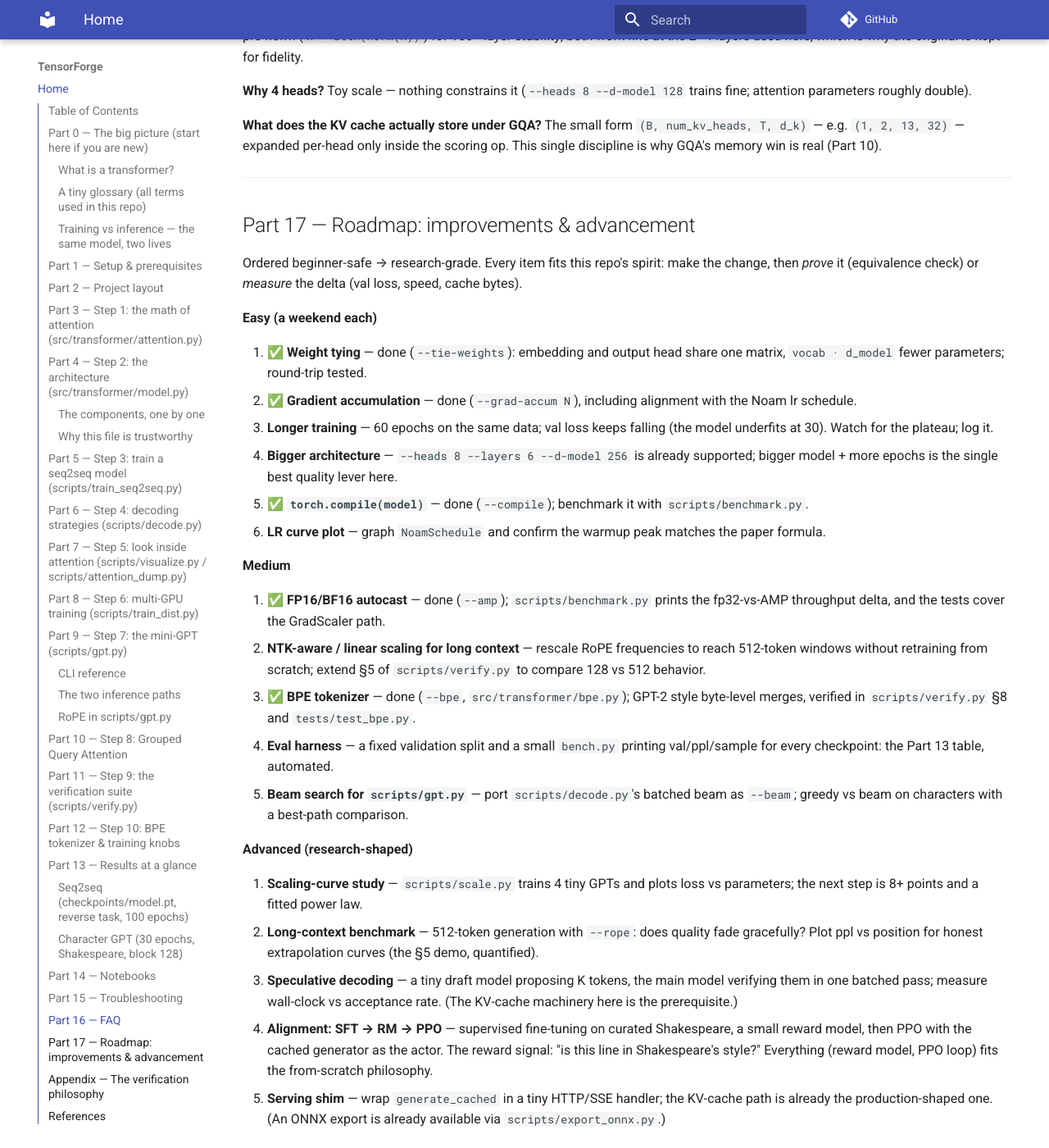
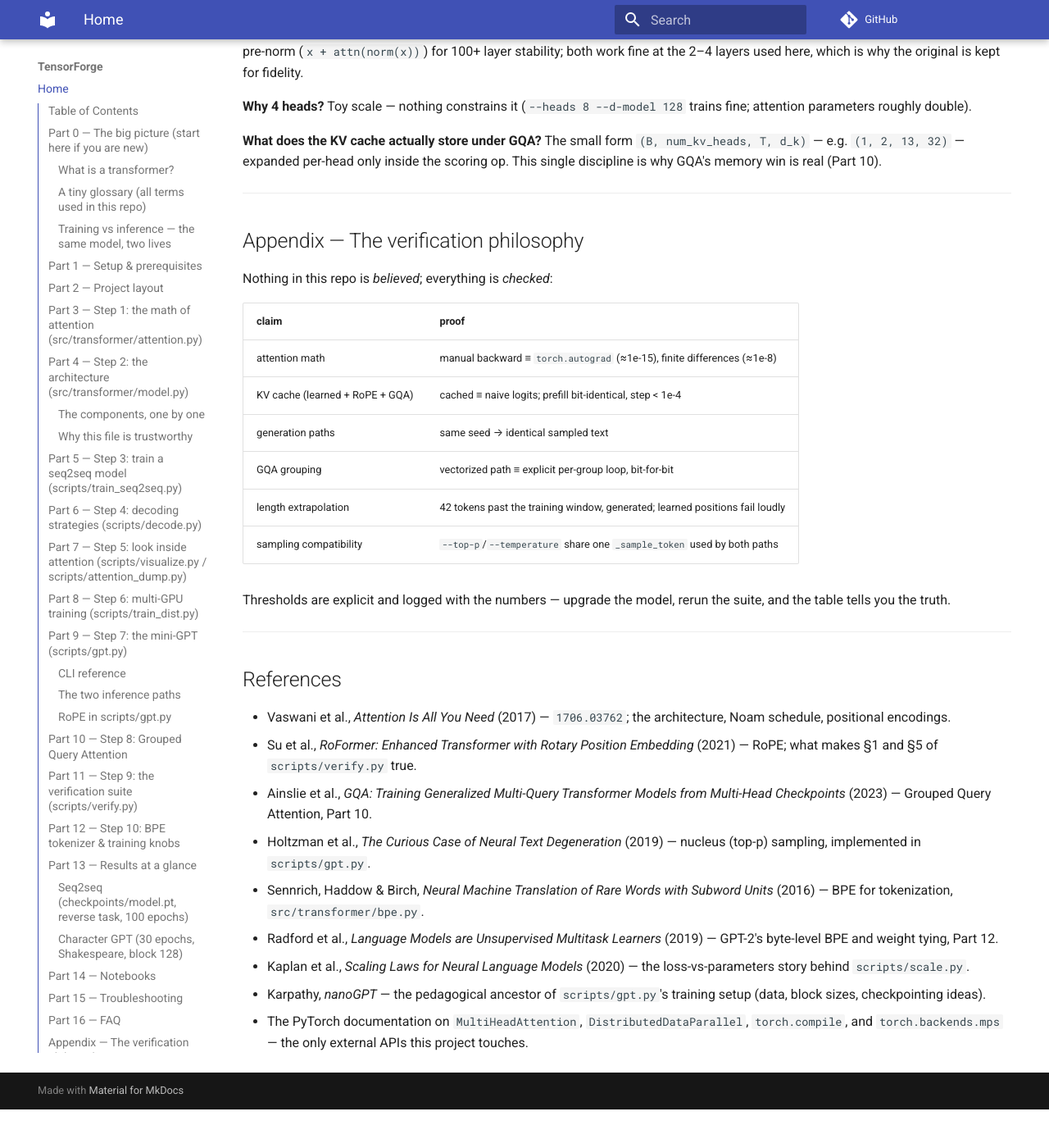
Before and after one commit to Priyansh-100/TensorForge, an MkDocs documentation site: the page built from docs/index.md, in a window 1280 px wide and 1400 px high, scrolled down 15653 px. Shown: the whole window at 82% size. Built offline with MkDocs 1.6.1 and Material for MkDocs 9.7.7, drawn with Linux system fonts in a browser that asks for light colours; comment, search, counter and statistics services are not loaded; after the commit the page ends 17006 px from its top, so only the background shows below that; some of the changed text lies outside the part shown.

```diff
--- a/docs/index.md
+++ b/docs/index.md
@@ -45,7 +45,7 @@
 - [Part 14 — Notebooks](#part-14--notebooks)
 - [Part 15 — Troubleshooting](#part-15--troubleshooting)
 - [Part 16 — FAQ](#part-16--faq)
-- [Part 17 — Roadmap: improvements & advancement](#part-17--roadmap-improvements--advancement)
+- [Roadmap](ROADMAP.md)
 - [Appendix — The verification philosophy](#appendix--the-verification-philosophy)
 - [References](#references)
 
@@ -693,65 +694,6 @@
 
 ---
 
-## Part 17 — Roadmap: improvements & advancement
-
-Ordered beginner-safe → research-grade. Every item fits this repo's spirit:
-make the change, then *prove* it (equivalence check) or *measure* the delta
-(val loss, speed, cache bytes).
-
-**Easy (a weekend each)**
-
-1. ✅ **Weight tying** — done (`--tie-weights`): embedding and output head
-   share one matrix, `vocab · d_model` fewer parameters; round-trip tested.
-2. ✅ **Gradient accumulation** — done (`--grad-accum N`), including
-   alignment with the Noam lr schedule.
-3. **Longer training** — 60 epochs on the same data; val loss keeps falling
-   (the model underfits at 30). Watch for the plateau; log it.
-4. **Bigger architecture** — `--heads 8 --layers 6 --d-model 256` is
-   already supported; bigger model + more epochs is the single best quality
-   lever here.
-5. ✅ **`torch.compile(model)`** — done (`--compile`); benchmark it with
-   `scripts/benchmark.py`.
-6. **LR curve plot** — graph `NoamSchedule` and confirm the warmup peak
-   matches the paper formula.
-
-**Medium**
-
-7. ✅ **FP16/BF16 autocast** — done (`--amp`); `scripts/benchmark.py` prints
-   the fp32-vs-AMP throughput delta, and the tests cover the GradScaler path.
-8. **NTK-aware / linear scaling for long context** — rescale RoPE
-   frequencies to reach 512-token windows without retraining from scratch;
-   extend §5 of `scripts/verify.py` to compare 128 vs 512 behavior.
-9. ✅ **BPE tokenizer** — done (`--bpe`, `src/transformer/bpe.py`); GPT-2
-   style byte-level merges, verified in `scripts/verify.py` §8 and
-   `tests/test_bpe.py`.
-10. **Eval harness** — a fixed validation split and a small
-    `bench.py` printing val/ppl/sample for every checkpoint: the Part 13
-    table, automated.
-11. **Beam search for `scripts/gpt.py`** — port `scripts/decode.py`'s
-    batched beam as `--beam`; greedy vs beam on characters with a best-path
-    comparison.
-
-**Advanced (research-shaped)**
-
-12. **Scaling-curve study** — `scripts/scale.py` trains 4 tiny GPTs and plots
-    loss vs parameters; the next step is 8+ points and a fitted power law.
-13. **Long-context benchmark** — 512-token generation with `--rope`: does
-    quality fade gracefully? Plot ppl vs position for honest extrapolation
-    curves (the §5 demo, quantified).
-14. **Speculative decoding** — a tiny draft model proposing K tokens, the
-    main model verifying them in one batched pass; measure wall-clock vs
-    acceptance rate. (The KV-cache machinery here is the prerequisite.)
-15. **Alignment: SFT → RM → PPO** — supervised fine-tuning on curated
-    Shakespeare, a small reward model, then PPO with the cached generator
-    as the actor. The reward signal: "is this line in Shakespeare's style?"
-    Everything (reward model, PPO loop) fits the from-scratch philosophy.
-16. **Serving shim** — wrap `generate_cached` in a tiny HTTP/SSE handler;
-    the KV-cache path is already the production-shaped one. (An ONNX export
-    is already available via `scripts/export_onnx.py`.)
-
----
-
 ## Appendix — The verification philosophy
 
 Nothing in this repo is *believed*; everything is *checked*:
```
Also changed, not shown: other parts of docs/index.md (+1 -0 lines).
